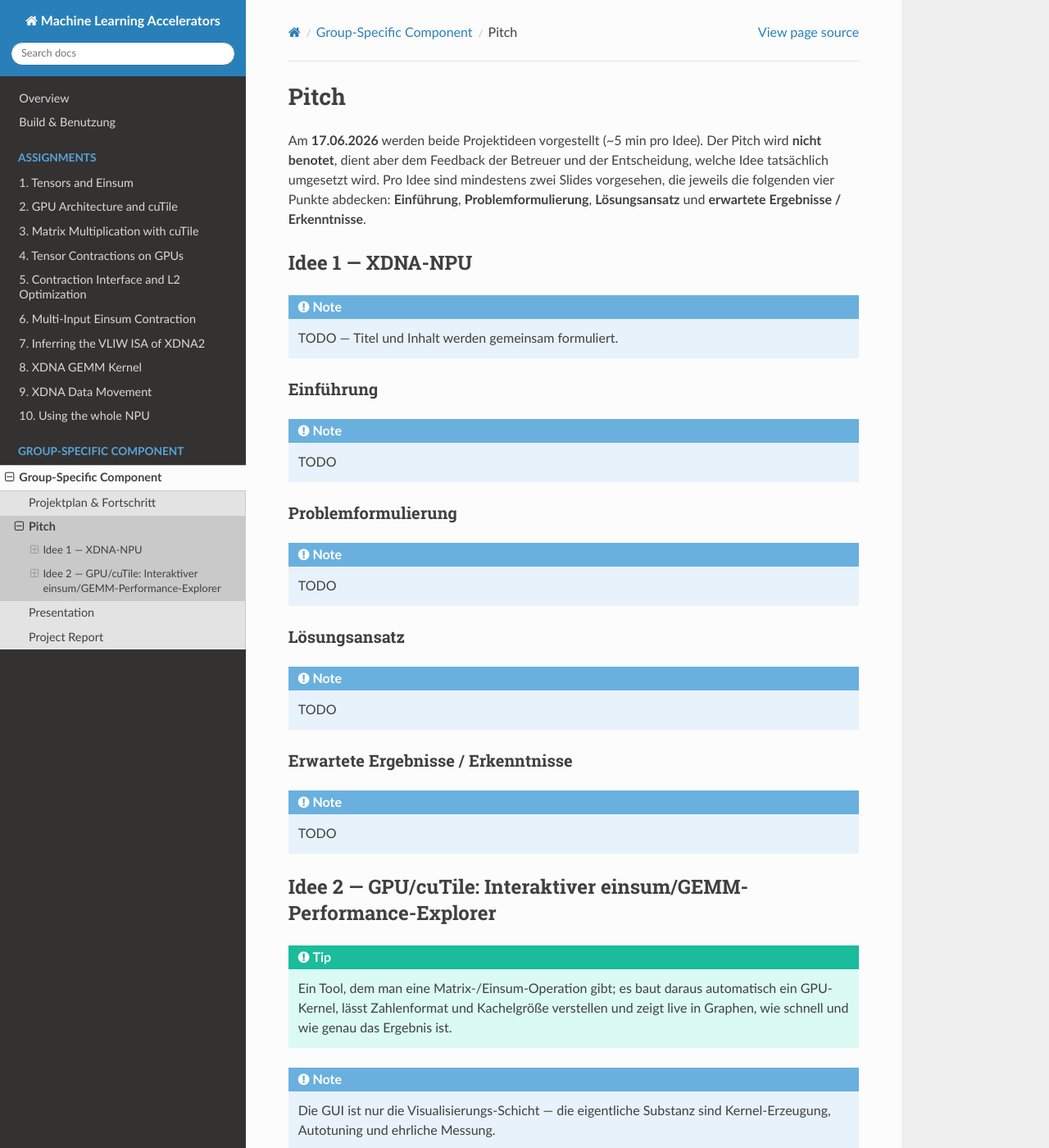
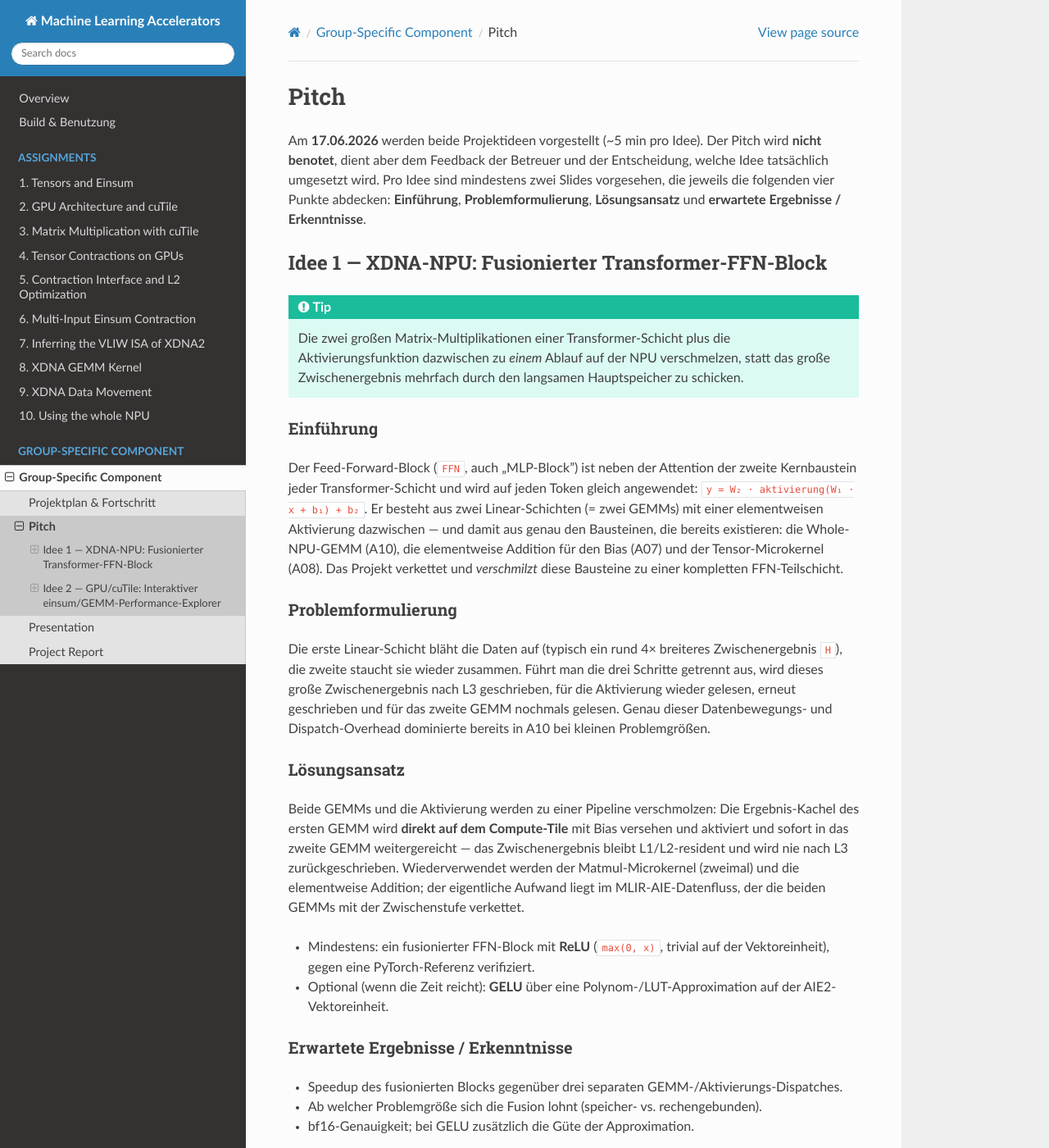
Before and after one commit to Intelligence420/mla, a Sphinx documentation site: the page built from sphinx/source/chapters/group_specific_component/pitch.rst, in a window 1280 px wide and 1400 px high. Shown: the whole window at 82% size. Built offline with Sphinx 7.4.7 and the Read the Docs theme 3.1.0, drawn with Linux system fonts in a browser that asks for light colours; some of the changed text lies outside the part shown.

Commit message:
pitch XDNA

```diff
--- a/sphinx/source/chapters/group_specific_component/pitch.rst
+++ b/sphinx/source/chapters/group_specific_component/pitch.rst
@@ -13,30 +13,62 @@ zwei Slides vorgesehen, die jeweils die folgenden vier Punkte abdecken:
 
 .. _gsc_pitch_idee1:
 
-Idee 1 — XDNA-NPU
-=================
+Idee 1 — XDNA-NPU: Fusionierter Transformer-FFN-Block
+=====================================================
 
-.. note:: TODO — Titel und Inhalt werden gemeinsam formuliert.
+.. tip::
+
+   Die zwei großen Matrix-Multiplikationen einer Transformer-Schicht plus die
+   Aktivierungsfunktion dazwischen zu *einem* Ablauf auf der NPU verschmelzen,
+   statt das große Zwischenergebnis mehrfach durch den langsamen Hauptspeicher
+   zu schicken.
 
 Einführung
 ----------
 
-.. note:: TODO
+Der Feed-Forward-Block (``FFN``, auch „MLP-Block") ist neben der Attention der
+zweite Kernbaustein jeder Transformer-Schicht und wird auf jeden Token gleich
+angewendet: ``y = W₂ · aktivierung(W₁ · x + b₁) + b₂``. Er besteht aus zwei
+Linear-Schichten (= zwei GEMMs) mit einer elementweisen Aktivierung dazwischen
+— und damit aus genau den Bausteinen, die bereits existieren: die
+Whole-NPU-GEMM (A10), die elementweise Addition für den Bias (A07) und der
+Tensor-Microkernel (A08). Das Projekt verkettet und *verschmilzt* diese
+Bausteine zu einer kompletten FFN-Teilschicht.
 
 Problemformulierung
 -------------------
 
-.. note:: TODO
+Die erste Linear-Schicht bläht die Daten auf (typisch ein rund 4× breiteres
+Zwischenergebnis ``H``), die zweite staucht sie wieder zusammen. Führt man die
+drei Schritte getrennt aus, wird dieses große Zwischenergebnis nach L3
+geschrieben, für die Aktivierung wieder gelesen, erneut geschrieben und für das
+zweite GEMM nochmals gelesen. Genau dieser Datenbewegungs- und
+Dispatch-Overhead dominierte bereits in A10 bei kleinen Problemgrößen.
 
 Lösungsansatz
 -------------
 
-.. note:: TODO
+Beide GEMMs und die Aktivierung werden zu einer Pipeline verschmolzen: Die
+Ergebnis-Kachel des ersten GEMM wird **direkt auf dem Compute-Tile** mit Bias
+versehen und aktiviert und sofort in das zweite GEMM weitergereicht — das
+Zwischenergebnis bleibt L1/L2-resident und wird nie nach L3 zurückgeschrieben.
+Wiederverwendet werden der Matmul-Microkernel (zweimal) und die elementweise
+Addition; der eigentliche Aufwand liegt im MLIR-AIE-Datenfluss, der die beiden
+GEMMs mit der Zwischenstufe verkettet.
+
+* Mindestens: ein fusionierter FFN-Block mit **ReLU** (``max(0, x)``, trivial
+  auf der Vektoreinheit), gegen eine PyTorch-Referenz verifiziert.
+* Optional (wenn die Zeit reicht): **GELU** über eine Polynom-/LUT-Approximation
+  auf der AIE2-Vektoreinheit.
 
 Erwartete Ergebnisse / Erkenntnisse
 -----------------------------------
 
-.. note:: TODO
+* Speedup des fusionierten Blocks gegenüber drei separaten
+  GEMM-/Aktivierungs-Dispatches.
+* Ab welcher Problemgröße sich die Fusion lohnt (speicher- vs.
+  rechengebunden).
+* bf16-Genauigkeit; bei GELU zusätzlich die Güte der Approximation.
 
 .. _gsc_pitch_idee2:
 
```
Also changed, not shown: other parts of sphinx/source/chapters/group_specific_component/pitch.rst (+1 -1 lines), sphinx/source/chapters/10_xdna_whole_npu/loesung.rst (+0 -25 lines).
